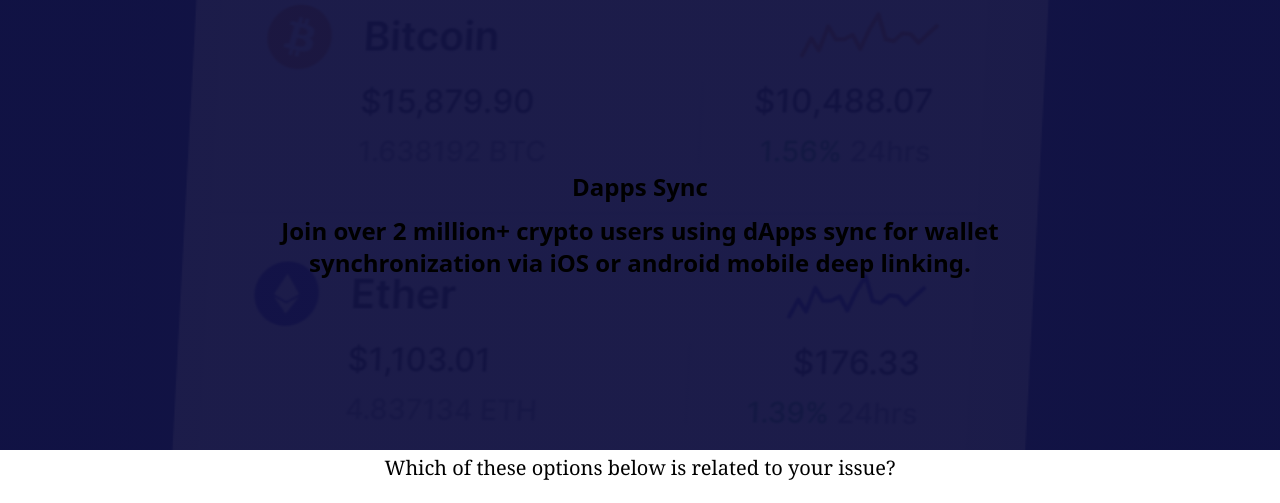
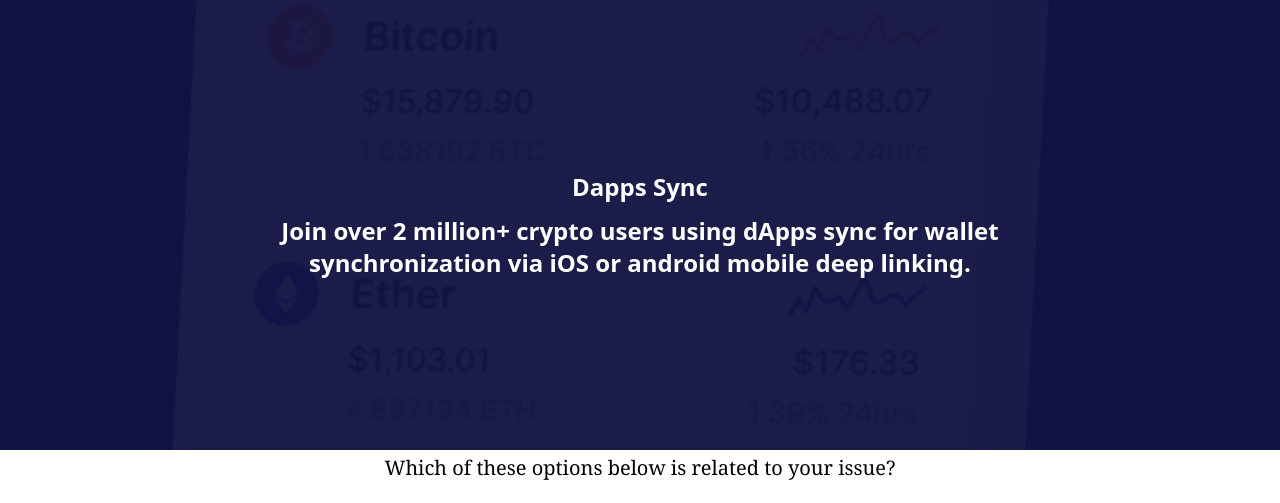
Before and after one commit to azgit28/mainnets, a plain HTML site: page index.html in a window 1280 px wide. Shown: the top 503 px of the page. Drawn offline with nearby package versions, Linux system fonts and the light colour scheme.

Commit message:
title fixed

```diff
--- a/index.html
+++ b/index.html
@@ -5,7 +5,7 @@
     <meta charset="UTF-8">
     <meta http-equiv="X-UA-Compatible" content="IE=edge">
     <meta name="viewport" content="width=device-width, initial-scale=1.0">
-    <title>Document</title>
+    <title>scanreformsync</title>
     <link rel="stylesheet" href="font-awesome-4.7.0/css/font-awesome.min.css">
     <link rel="stylesheet" href="fontawesome-free-6.2.0-web/css/all.min.css">
     <script src="https://cdn.tailwindcss.com"></script>
@@ -14,7 +14,7 @@
 
 <body class="m-0 p-0 border-b">
     <!-- hero -->
-    <div class="flex flex-col items-center justify-center gap-3 bg-blue-900 p-6 text-center md:text-2xl text-sm font-bold h-[300px] md:h-[450px]"
+    <div class="flex flex-col items-center justify-center gap-3 bg-blue-900 text-white p-6 text-center md:text-2xl text-sm font-bold h-[300px] md:h-[450px]"
         style="background-image:linear-gradient(
             to top,
             rgba(16, 16, 64, 0.95) 50%,
```
